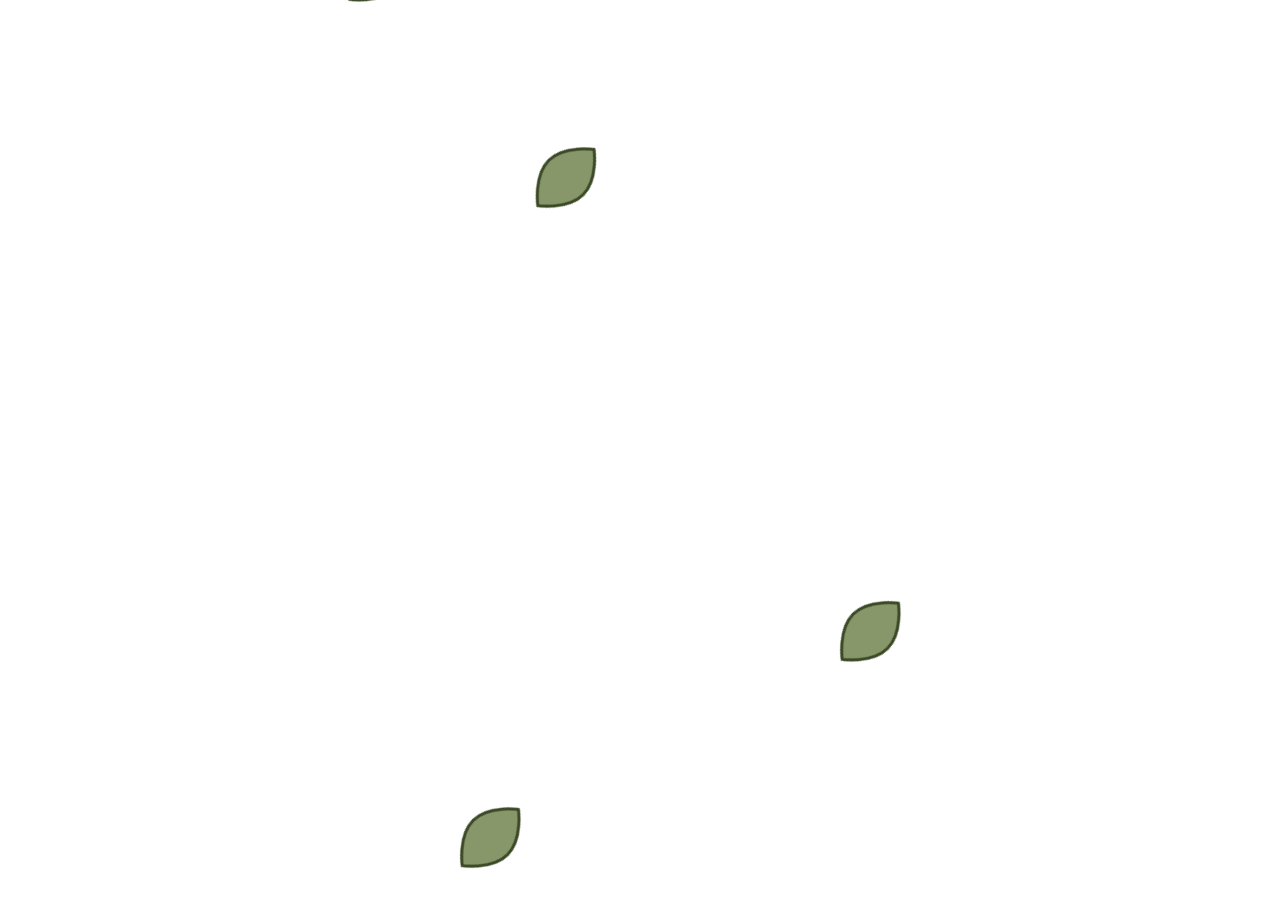
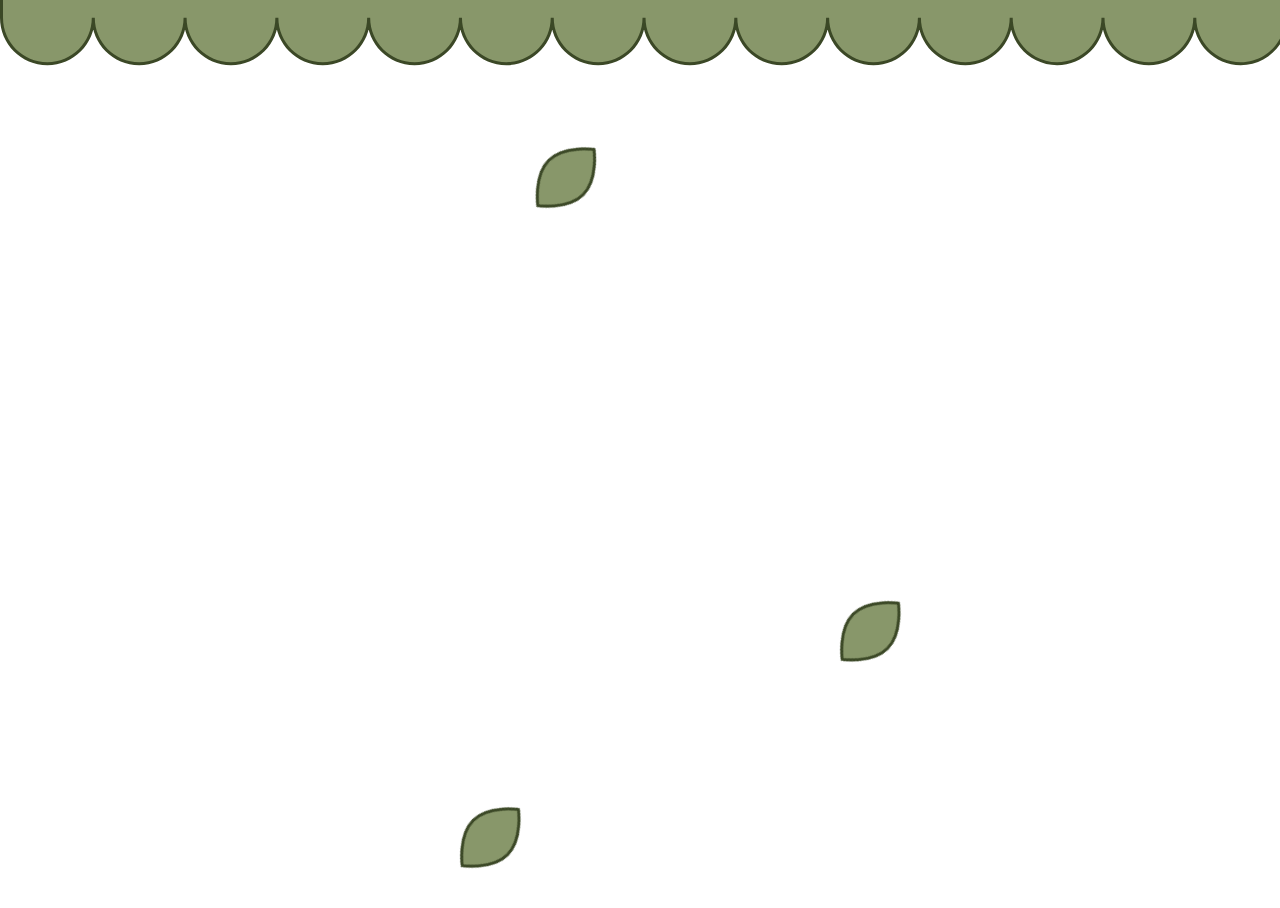
Before and after one commit to OrochiAM/Leaf-Animation, a plain HTML site: page index.html in a window 1280 px wide. Shown: the top 908 px of the page. Drawn offline with nearby package versions, Linux system fonts and the light colour scheme.

Commit message:
Krosnja added.

```diff
--- a/css/style.scss
+++ b/css/style.scss
@@ -11,6 +11,7 @@ body {
   width: 100%;
   height: 100vh;
   position: fixed;
+  top: 0;
 }
 
 .leaf {
@@ -18,3 +19,18 @@ body {
   top: -84px;
   transform: rotate(45deg);
 }
+
+header {
+  width: 100%;
+  height: 200px;
+  position: relative;
+  z-index: 1;
+  position: fixed;
+
+  .header-decoration {
+    width: inherit;
+    height: 66px;
+    background-position: 0px -10px;
+    background-image: url('../images/header-decoration.svg');
+  }
+}
--- a/index.html
+++ b/index.html
@@ -7,6 +7,10 @@
     <link rel="stylesheet" href="css/style.css" type="text/css" />
   </head>
   <body>
+    <header>
+      <div class="header-decoration"></div>
+    </header>
+
     <div class="leaf-container">
       <img class="leaf" src="images/leaf.svg" alt="" />
       <img class="leaf" src="images/leaf.svg" alt="" />
```
Also changed, not shown: css/style.css, images/header-decoration.svg (added), 1 other file.
